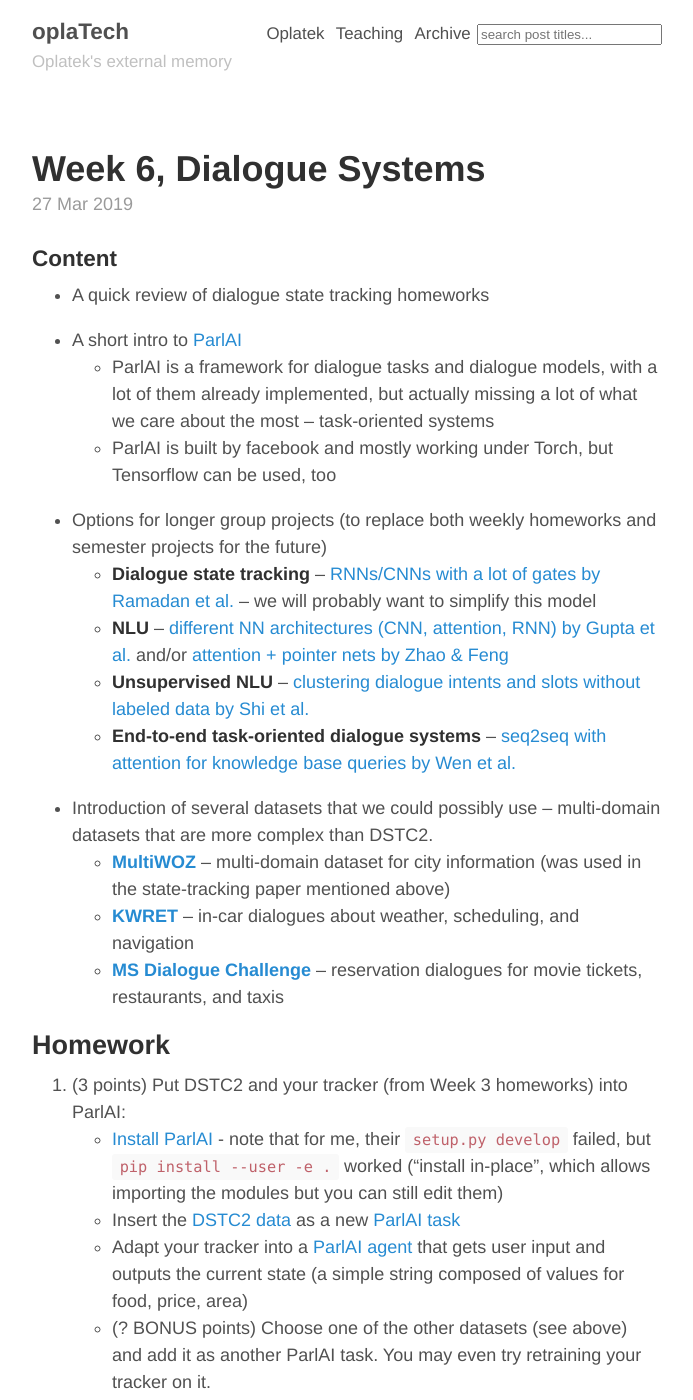
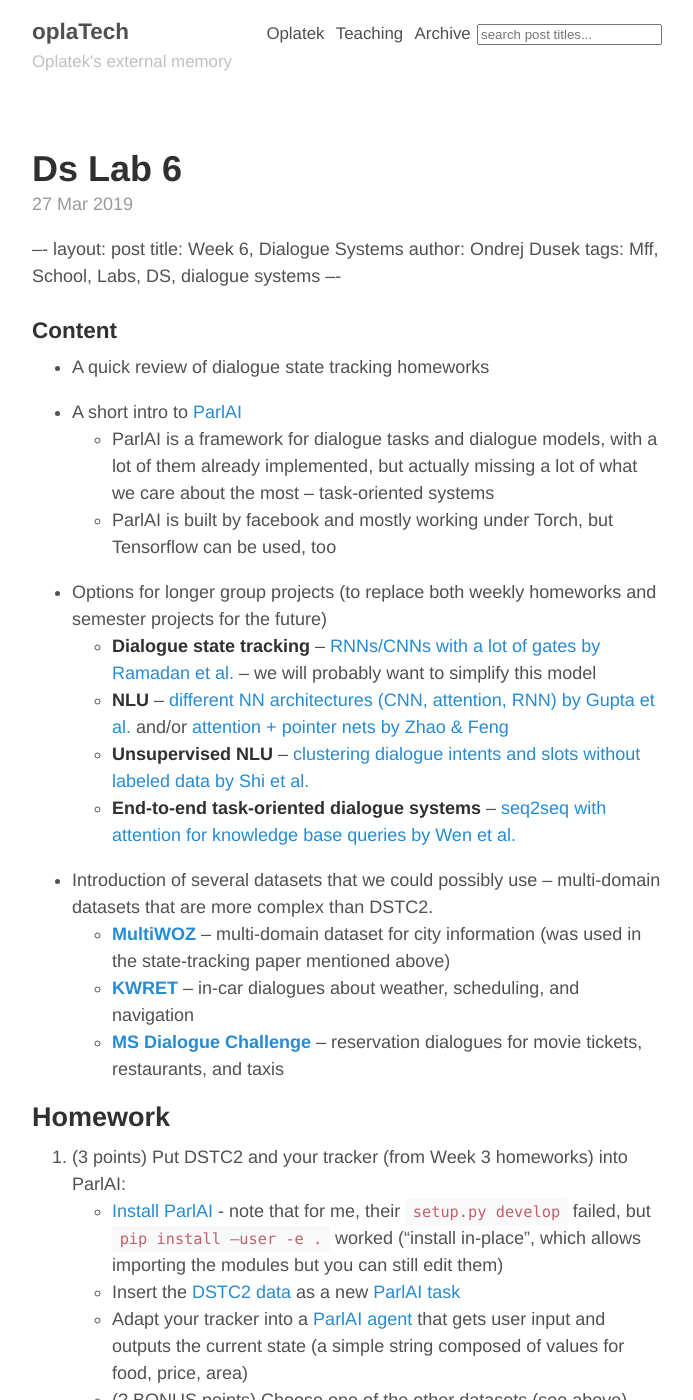
Before and after one commit to oplatek/oplatek.github.io, a Jekyll site: the page built from _posts/2019-03-27-ds-lab-6.md, in a window 1280 px wide and 1400 px high. Shown: the whole window, without its empty margins (293-986 px from the left). Built offline with Jekyll 4.4.1, drawn with Linux system fonts in a browser that asks for light colours; our own code applies the rules of GitHub Pages for plain Markdown files.

Commit message:
Typography

```diff
--- a/_posts/2019-03-27-ds-lab-6.md
+++ b/_posts/2019-03-27-ds-lab-6.md
@@ -1,35 +1,35 @@
----
+–-
 layout: post
 title: Week 6, Dialogue Systems
 author: Ondrej Dusek
 tags: Mff, School, Labs, DS, dialogue systems
----
+–-
 
 ### Content
 
 - A quick review of dialogue state tracking homeworks
 
 - A short intro to [ParlAI](http://parl.ai)
-    - ParlAI is a framework for dialogue tasks and dialogue models, with a lot of them already implemented, but actually missing a lot of what we care about the most -- task-oriented systems
+    - ParlAI is a framework for dialogue tasks and dialogue models, with a lot of them already implemented, but actually missing a lot of what we care about the most – task-oriented systems
     - ParlAI is built by facebook and mostly working under Torch, but Tensorflow can be used, too
 
 - Options for longer group projects (to replace both weekly homeworks and semester projects for the future)
-    - **Dialogue state tracking** -- [RNNs/CNNs with a lot of gates by Ramadan et al.](https://arxiv.org/pdf/1807.06517.pdf) -- we will probably want to simplify this model
-    - **NLU** -- [different NN architectures (CNN, attention, RNN) by Gupta et al.](http://arxiv.org/abs/1903.08268) and/or [attention + pointer nets by Zhao & Feng](https://aclweb.org/anthology/P18-2068)
-    - **Unsupervised NLU** -- [clustering dialogue intents and slots without labeled data by Shi et al.](https://aclweb.org/anthology/D18-1072)
-    - **End-to-end task-oriented dialogue systems** -- [seq2seq with attention for knowledge base queries by Wen et al.](https://arxiv.org/pdf/1806.04441.pdf)
+    - **Dialogue state tracking** – [RNNs/CNNs with a lot of gates by Ramadan et al.](https://arxiv.org/pdf/1807.06517.pdf) – we will probably want to simplify this model
+    - **NLU** – [different NN architectures (CNN, attention, RNN) by Gupta et al.](http://arxiv.org/abs/1903.08268) and/or [attention + pointer nets by Zhao & Feng](https://aclweb.org/anthology/P18-2068)
+    - **Unsupervised NLU** – [clustering dialogue intents and slots without labeled data by Shi et al.](https://aclweb.org/anthology/D18-1072)
+    - **End-to-end task-oriented dialogue systems** – [seq2seq with attention for knowledge base queries by Wen et al.](https://arxiv.org/pdf/1806.04441.pdf)
 
-- Introduction of several datasets that we could possibly use -- multi-domain datasets that are more complex than DSTC2.
-    - **[MultiWOZ](http://dialogue.mi.eng.cam.ac.uk/index.php/corpus/)** -- multi-domain dataset for city information (was used in the state-tracking paper mentioned above)
-    - **[KWRET](https://nlp.stanford.edu/blog/a-new-multi-turn-multi-domain-task-oriented-dialogue-dataset/)** -- in-car dialogues about weather, scheduling, and navigation
-    - **[MS Dialogue Challenge](https://github.com/xiul-msr/e2e_dialog_challenge)** -- reservation dialogues for movie tickets, restaurants, and taxis
+- Introduction of several datasets that we could possibly use – multi-domain datasets that are more complex than DSTC2.
+    - **[MultiWOZ](http://dialogue.mi.eng.cam.ac.uk/index.php/corpus/)** – multi-domain dataset for city information (was used in the state-tracking paper mentioned above)
+    - **[KWRET](https://nlp.stanford.edu/blog/a-new-multi-turn-multi-domain-task-oriented-dialogue-dataset/)** – in-car dialogues about weather, scheduling, and navigation
+    - **[MS Dialogue Challenge](https://github.com/xiul-msr/e2e_dialog_challenge)** – reservation dialogues for movie tickets, restaurants, and taxis
 
 
 ## Homework
 
 1. (3 points) Put DSTC2 and your tracker (from Week 3 homeworks) into ParlAI:
     - [Install ParlAI](https://parl.ai/docs/tutorial_quick.html)
-    	- note that for me, their `setup.py develop` failed, but `pip install --user -e .` worked (“install in-place”, which allows importing the modules but you can still edit them)
+    	- note that for me, their `setup.py develop` failed, but `pip install –user -e .` worked (“install in-place”, which allows importing the modules but you can still edit them)
     - Insert the [DSTC2 data](https://gitlab.com/ufal/dsg/ds-dstc2) as a new [ParlAI task](https://parl.ai/docs/tutorial_task.html)
     - Adapt your tracker into a [ParlAI agent](https://parl.ai/docs/tutorial_seq2seq.html) that gets user input and outputs the current state (a simple string composed of values for food, price, area)
     - (? BONUS points) Choose one of the other datasets (see above) and add it as another ParlAI task. You may even try retraining your tracker on it.
```
